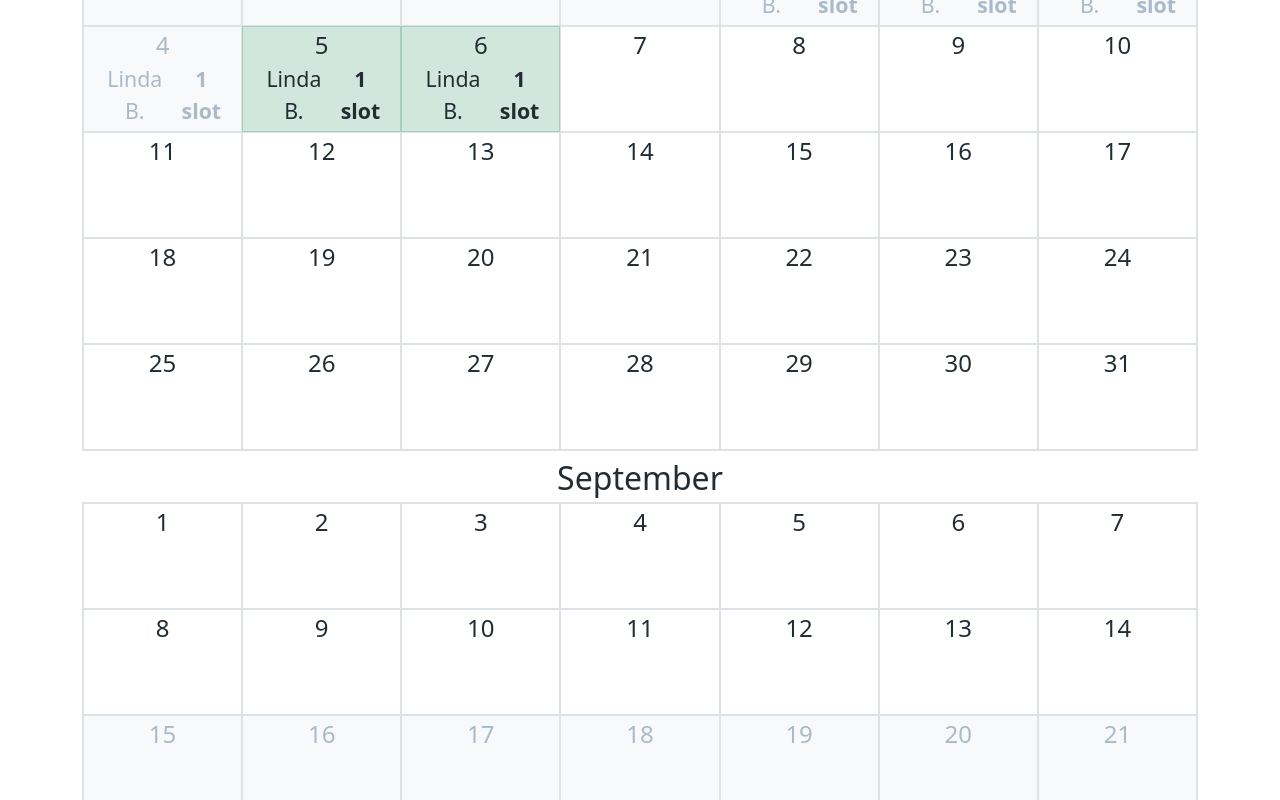
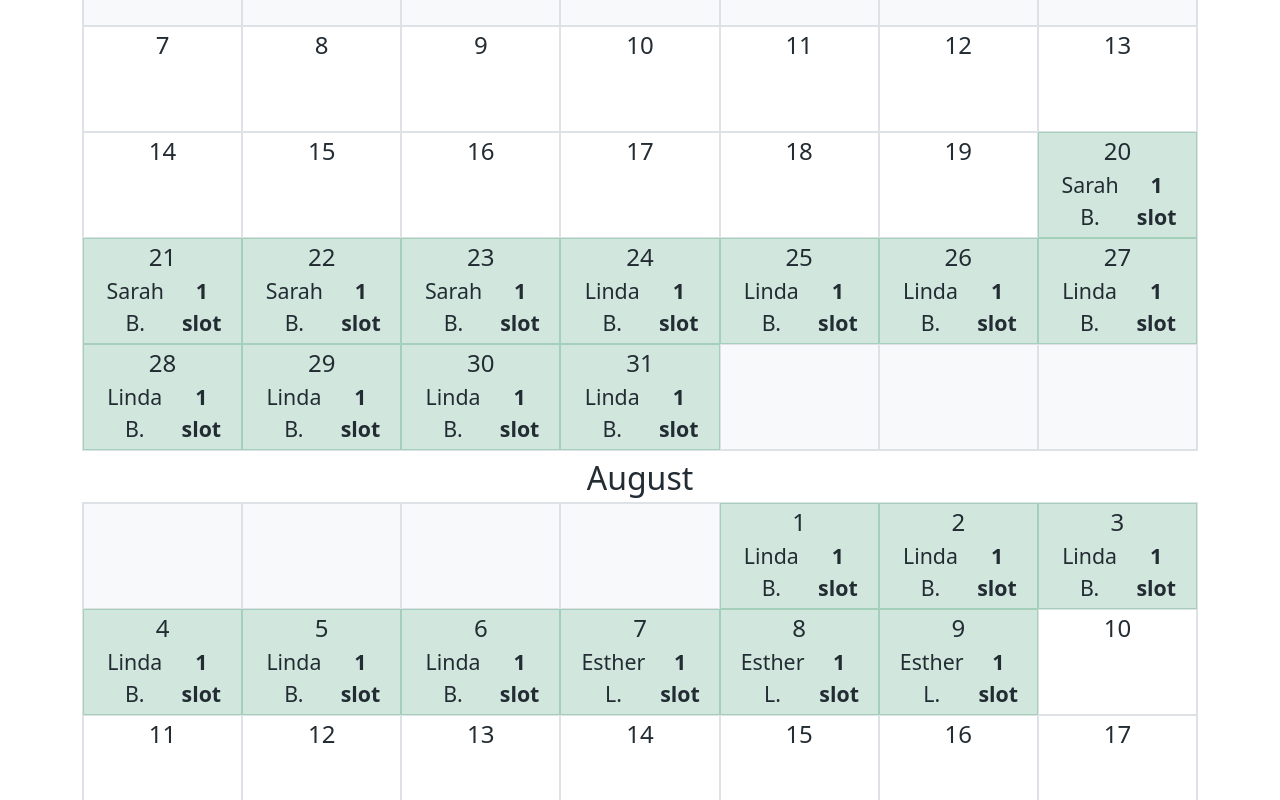
Before and after one commit to Nehemiah-Langness/baby-registry, a React (Vite) app: page /meal-train in a window 1280 px wide. Shown: the part 880-1680 px from the top of the page. Built offline with nearby package versions, Linux system fonts and the light colour scheme.

Commit message:
Updated dates and volunteers

```diff
--- a/src/data/meal-train.json
+++ b/src/data/meal-train.json
@@ -1,4 +1,52 @@
 [
+    {
+        "date": "2024-7-20",
+        "volunteers": ["Sarah B."]
+    },
+    {
+        "date": "2024-7-21",
+        "volunteers": ["Sarah B."]
+    },
+    {
+        "date": "2024-7-22",
+        "volunteers": ["Sarah B."]
+    },
+    {
+        "date": "2024-7-23",
+        "volunteers": ["Sarah B."]
+    },
+    {
+        "date": "2024-7-24",
+        "volunteers": ["Linda B."]
+    },
+    {
+        "date": "2024-7-25",
+        "volunteers": ["Linda B."]
+    },
+    {
+        "date": "2024-7-26",
+        "volunteers": ["Linda B."]
+    },
+    {
+        "date": "2024-7-27",
+        "volunteers": ["Linda B."]
+    },
+    {
+        "date": "2024-7-28",
+        "volunteers": ["Linda B."]
+    },
+    {
+        "date": "2024-7-29",
+        "volunteers": ["Linda B."]
+    },
+    {
+        "date": "2024-7-30",
+        "volunteers": ["Linda B."]
+    },
+    {
+        "date": "2024-7-31",
+        "volunteers": ["Linda B."]
+    },
     {
         "date": "2024-8-1",
         "volunteers": ["Linda B."]
@@ -22,5 +70,17 @@
     {
         "date": "2024-8-6",
         "volunteers": ["Linda B."]
+    },
+    {
+        "date": "2024-8-7",
+        "volunteers": ["Esther L."]
+    },
+    {
+        "date": "2024-8-8",
+        "volunteers": ["Esther L."]
+    },
+    {
+        "date": "2024-8-9",
+        "volunteers": ["Esther L."]
     }
 ]
--- a/src/pages/meal-train.tsx
+++ b/src/pages/meal-train.tsx
@@ -5,7 +5,7 @@ import { Calendar } from '../components/calendar/calendar';
 import { mealTrain } from '../data/meal-train';
 import { SignUp } from '../components/sign-up';
 
-const mealTrainStartDate = new Date(2024, 7, 5);
+const mealTrainStartDate = new Date(2024, 6, 7);
 const mealTrainEndDate = new Date(2024, 8, 14);
 
 export default function MealTrain() {
--- a/src/pages/yard-work.tsx
+++ b/src/pages/yard-work.tsx
@@ -5,7 +5,7 @@ import { Calendar } from '../components/calendar/calendar';
 import { yardWork } from '../data/yard-work';
 import { SignUp } from '../components/sign-up';
 
-const yardWorkStartDate = new Date(2024, 6, 20);
+const yardWorkStartDate = new Date(2024, 6, 7);
 const yardWorkEndDate = new Date(2024, 7, 24);
 
 export default function Trains() {
```
